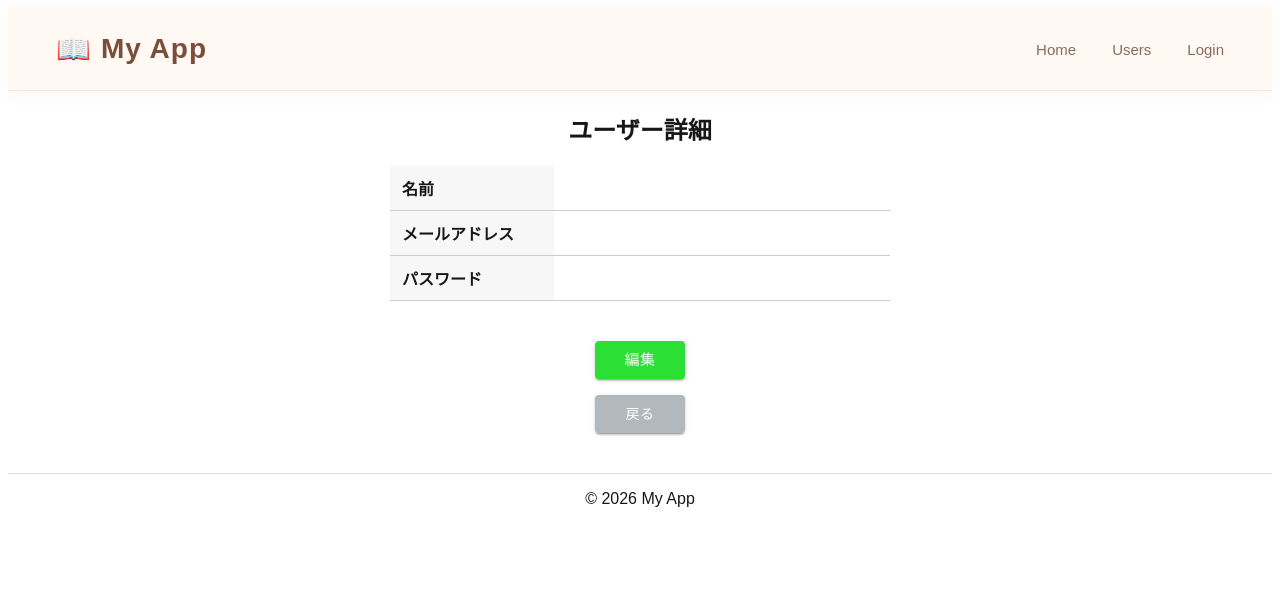
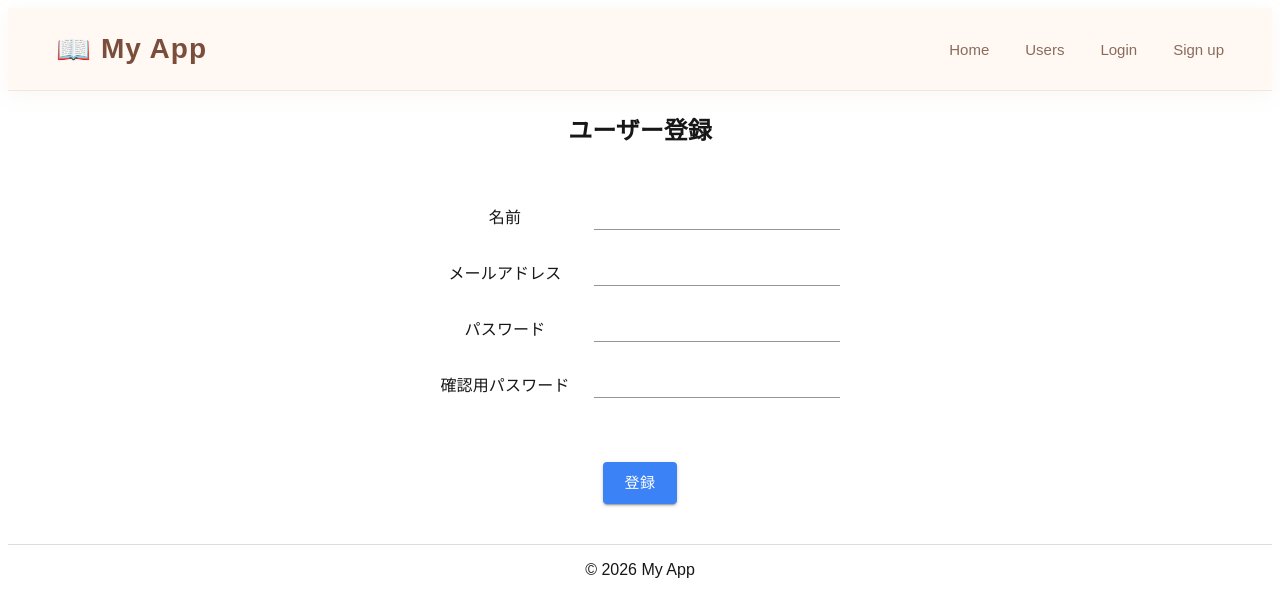
Before and after one commit to fukutaniryousuke/React-my-app, a Next.js app: page /users/registration in a window 1280 px wide. Shown: the top 616 px of the page. Built offline with nearby package versions, Linux system fonts and the light colour scheme; no server answers.

Commit message:
登録画面・登録機能追加

```diff
--- /dev/null
+++ b/src/app/users/registration/page.tsx
@@ -0,0 +1,5 @@
+import UserRegistrationContainer from "@/src/components/users/UserRegistration/UserRegistrationContainer";
+
+export default function Page() {
+  return <UserRegistrationContainer />;
+}
--- a/src/components/common/Header/Header.tsx
+++ b/src/components/common/Header/Header.tsx
@@ -21,6 +21,10 @@ export default function Header() {
         <Link href="/login" className={styles.link}>
           Login
         </Link>
+
+        <Link href="/users/registration" className={styles.link}>
+          Sign up
+        </Link>
       </nav>
     </header>
   );
--- a/src/components/users/UserDetail/UserDetailContainer.tsx
+++ b/src/components/users/UserDetail/UserDetailContainer.tsx
@@ -4,7 +4,7 @@ import { useEffect, useState } from "react";
 import UserDetailView from "./UserDetailView";
 import { API_BASE_URL } from "@/src/components/users/contents";
 import { User } from "../types";
-import { useParams } from "next/navigation";
+import { useParams, useRouter } from "next/navigation";
 
 export default function UserDetailContainer() {
   const params = useParams();
@@ -18,12 +18,7 @@ export default function UserDetailContainer() {
   // 編集フラグ
   const [isEditUser, setIsEditUser] = useState(false);
 
-  // ユーザー取得
-  const handleGetUser = async (id: number) => {
-    const response = await fetch(`${API_BASE_URL}/users/${id}`);
-    const data = await response.json();
-    setUser(data);
-  };
+  const router = useRouter();
 
   // 初回表示処理
   useEffect(() => {
@@ -31,21 +26,55 @@ export default function UserDetailContainer() {
       const response = await fetch(`${API_BASE_URL}/users/${id}`);
       const data = await response.json();
       setUser(data);
+
+      setIsEditUser(false);
     };
     fetchUser();
   }, [id]);
+
+  if (!user) {
+    return <p>読み込み中...</p>;
+  }
+
+  // 編集モード切り替え
+  const changeIsEditUser = () => {
+    setIsEditUser(true);
+  };
+
+  // 入力内容更新
+  const handleOnChange = (e: React.ChangeEvent<HTMLInputElement>) => {
+    setUser({
+      ...user,
+      [e.target.name]: e.target.value,
+    });
+  };
 
   // ユーザー更新処理
   const handleUpdateUser = async () => {
     await fetch(`${API_BASE_URL}/users/${id}`, {
       method: "PUT",
       headers: { "Content-Type": "application/json" },
-      body: JSON.stringify({ id: id, name: user?.name }),
+      body: JSON.stringify(user),
     });
 
     // 更新後、各値をリセット
     setIsEditUser(false);
   };
 
-  return <UserDetailView handleGetUser={handleGetUser} user={user} />;
+  // 戻るボタン押下
+  const handleCancel = () => {
+    setIsEditUser(false);
+    router.push("/users");
+  };
+
+  return (
+    <UserDetailView
+      user={user}
+      changeIsEditUser={changeIsEditUser}
+      isEditUser={isEditUser}
+      handleUpdateUser={handleUpdateUser}
+      handleOnChange={handleOnChange}
+      handleCancel={handleCancel}
+    />
+  );
 }
--- a/src/components/users/UserDetail/UserDetailView.module.scss
+++ b/src/components/users/UserDetail/UserDetailView.module.scss
@@ -33,3 +33,8 @@
   font-weight: bold;
   background: #f7f7f7;
 }
+
+.formWrapper {
+  margin-bottom: 40px;
+  width: 400px;
+}
--- a/src/components/users/UserDetail/UserDetailView.tsx
+++ b/src/components/users/UserDetail/UserDetailView.tsx
@@ -1,19 +1,30 @@
-import { useRouter } from "next/navigation";
 import { ButtonTextEnum, TitleTextEnum } from "../contents";
 import { User } from "../types";
 import styles from "./UserDetailView.module.scss";
-import Button from "@mui/material/Button";
+import { Button, TextField, Box, Typography } from "@mui/material";
 
 type Props = {
-  handleGetUser: (id: number) => Promise<void>;
-  user: User | undefined;
+  user: User;
+  changeIsEditUser: () => void;
+  isEditUser: boolean;
+  handleUpdateUser: () => Promise<void>; // 後から() => Promise<void>に変更
+  handleOnChange: (e: React.ChangeEvent<HTMLInputElement>) => void;
+  handleCancel: () => void;
 };
 
-export default function UserDetailView({ handleGetUser, user }: Props) {
-  const router = useRouter();
+export default function UserDetailView({
+  user,
+  changeIsEditUser,
+  isEditUser,
+  handleUpdateUser,
+  handleOnChange,
+  handleCancel,
+}: Props) {
   return (
     <div className={styles.container}>
       <h2>{TitleTextEnum.USER_DETAIL}</h2>
+      {isEditUser === false ? (
+        <>
           <table className={styles.table}>
             <tbody>
               <tr>
@@ -30,21 +41,90 @@ export default function UserDetailView({ handleGetUser, user }: Props) {
               </tr>
             </tbody>
           </table>
-
           <Button
             color="success"
             size="large"
             variant="contained"
             className={styles.edit_button}
-        // onClick={() => handleGetUser(user.id)}
+            onClick={() => changeIsEditUser()}
           >
             {ButtonTextEnum.EDIT}
           </Button>
+        </>
+      ) : (
+        <>
+          <div className={styles.formWrapper}>
+            <Box
+              sx={{
+                display: "flex",
+                alignItems: "flex-end",
+                gap: 3,
+                pb: 3,
+              }}
+            >
+              <Typography sx={{ minWidth: 130 }}>名前</Typography>
+
+              <TextField
+                fullWidth
+                variant="standard"
+                name="name"
+                value={user?.name || ""}
+                onChange={handleOnChange}
+              />
+            </Box>
+            <Box
+              sx={{
+                display: "flex",
+                alignItems: "flex-end",
+                gap: 3,
+                pb: 3,
+              }}
+            >
+              <Typography sx={{ minWidth: 130 }}>メールアドレス</Typography>
+              <TextField
+                fullWidth
+                variant="standard"
+                name="email"
+                value={user?.email || ""}
+                onChange={handleOnChange}
+              />
+            </Box>
+            <Box
+              sx={{
+                display: "flex",
+                alignItems: "flex-end",
+                gap: 3,
+                pb: 3,
+              }}
+            >
+              <Typography sx={{ minWidth: 130 }}>パスワード</Typography>
+              <TextField
+                fullWidth
+                variant="standard"
+                name="password"
+                value={user?.password || ""}
+                onChange={handleOnChange}
+              />
+            </Box>
+          </div>
+
+          <Button
+            color="primary"
+            size="large"
+            variant="contained"
+            className={styles.edit_button}
+            onClick={() => handleUpdateUser()}
+          >
+            {ButtonTextEnum.UPDATE}
+          </Button>
+        </>
+      )}
+
       <Button
         sx={{ mt: 2 }}
         color="greyCustom"
         variant="contained"
-        onClick={() => router.push("/users")}
+        onClick={handleCancel}
         className={styles.back_button}
       >
         {ButtonTextEnum.BACK}
--- /dev/null
+++ b/src/components/users/UserRegistration/UserRegistrationContainer.tsx
@@ -0,0 +1,60 @@
+"use client";
+
+import { useState } from "react";
+import UserRegistrationView from "./UserRegistrationView";
+import { CreateUser } from "../types";
+import { API_BASE_URL } from "../contents";
+import { useRouter } from "next/navigation";
+
+export default function UserRegistrationContainer() {
+  // ルーター
+  const router = useRouter();
+
+  // エラーメッセージ用
+  const [message, setMessage] = useState<string>();
+
+  // ユーザ情報
+  const [user, setUser] = useState<CreateUser>({
+    name: "",
+    email: "",
+    password: "",
+    confirmPassword: "",
+  });
+
+  // ユーザ情報を監視
+  const handleOnChange = (e: React.ChangeEvent<HTMLInputElement>) => {
+    setMessage("");
+    setUser({
+      ...user,
+      [e.target.name]: e.target.value,
+    });
+  };
+
+  // ユーザ登録
+  const handleUserCreate = async () => {
+    if (user.password !== user.confirmPassword) {
+      setMessage("パスワードと確認用パスワードが一致しません。");
+      return;
+    }
+    await fetch(`${API_BASE_URL}/users`, {
+      method: "POST",
+      headers: { "Content-Type": "application/json" },
+      body: JSON.stringify({
+        name: user.name,
+        email: user.email,
+        password: user.password,
+      }),
+    });
+
+    router.push("/users");
+  };
+
+  return (
+    <UserRegistrationView
+      user={user}
+      message={message}
+      handleOnChange={handleOnChange}
+      handleUserCreate={handleUserCreate}
+    />
+  );
+}
--- /dev/null
+++ b/src/components/users/UserRegistration/UserRegistrationView.module.scss
@@ -0,0 +1,15 @@
+.container {
+  display: flex;
+  align-items: center;
+  text-align: center;
+  flex-direction: column;
+}
+
+.errorMassage {
+  color: red;
+}
+
+.formWrapper {
+  margin-bottom: 40px;
+  width: 400px;
+}
--- /dev/null
+++ b/src/components/users/UserRegistration/UserRegistrationView.tsx
@@ -0,0 +1,109 @@
+import { Box, Button, TextField, Typography } from "@mui/material";
+import { ButtonTextEnum, TitleTextEnum } from "../contents";
+import styles from "./UserRegistrationView.module.scss";
+import { CreateUser } from "../types";
+
+type Props = {
+  user: CreateUser;
+  message: string | undefined;
+  handleOnChange: (e: React.ChangeEvent<HTMLInputElement>) => void;
+  handleUserCreate: () => Promise<void>;
+};
+
+export default function UserRegistrationView({
+  user,
+  message,
+  handleOnChange,
+  handleUserCreate,
+}: Props) {
+  return (
+    <div className={styles.container}>
+      <h2>{TitleTextEnum.USER_REGISTRATION}</h2>
+      <p className={styles.errorMassage}>{message}</p>
+      <div className={styles.formWrapper}>
+        {/* 名前 */}
+        <Box
+          sx={{
+            display: "flex",
+            alignItems: "flex-end",
+            gap: 3,
+            pb: 3,
+          }}
+        >
+          <Typography sx={{ minWidth: 130 }}>名前</Typography>
+          <TextField
+            fullWidth
+            variant="standard"
+            name="name"
+            value={user?.name || ""}
+            onChange={handleOnChange}
+          />
+        </Box>
+        {/* メールアドレス */}
+        <Box
+          sx={{
+            display: "flex",
+            alignItems: "flex-end",
+            gap: 3,
+            pb: 3,
+          }}
+        >
+          <Typography sx={{ minWidth: 130 }}>メールアドレス</Typography>
+          <TextField
+            fullWidth
+            variant="standard"
+            name="email"
+            value={user?.email || ""}
+            onChange={handleOnChange}
+          />
+        </Box>
+        {/* パスワード */}
+        <Box
+          sx={{
+            display: "flex",
+            alignItems: "flex-end",
+            gap: 3,
+            pb: 3,
+          }}
+        >
+          <Typography sx={{ minWidth: 130 }}>パスワード</Typography>
+          <TextField
+            fullWidth
+            variant="standard"
+            name="password"
+            value={user?.password || ""}
+            onChange={handleOnChange}
+          />
+        </Box>
+        {/* 確認用パスワード */}
+        <Box
+          sx={{
+            display: "flex",
+            alignItems: "flex-end",
+            gap: 3,
+            pb: 3,
+          }}
+        >
+          <Typography sx={{ minWidth: 130 }}>確認用パスワード</Typography>
+          <TextField
+            fullWidth
+            variant="standard"
+            name="confirmPassword"
+            value={user?.confirmPassword || ""}
+            onChange={handleOnChange}
+          />
+        </Box>
+      </div>
+
+      <Button
+        color="primary"
+        size="large"
+        variant="contained"
+        className={styles.edit_button}
+        onClick={() => handleUserCreate()}
+      >
+        {ButtonTextEnum.CREATE}
+      </Button>
+    </div>
+  );
+}
--- a/src/components/users/contents.ts
+++ b/src/components/users/contents.ts
@@ -2,6 +2,7 @@ export const API_BASE_URL = process.env.NEXT_PUBLIC_API_URL!;
 export enum TitleTextEnum {
   USER_LIST = "ユーザー一覧",
   USER_DETAIL = "ユーザー詳細",
+  USER_REGISTRATION = "ユーザー登録",
 }
 
 export enum ButtonTextEnum {
```
Also changed, not shown: src/components/users/types.ts (+7 -0 lines). Lines whose indentation alone changed are shown as unchanged.
